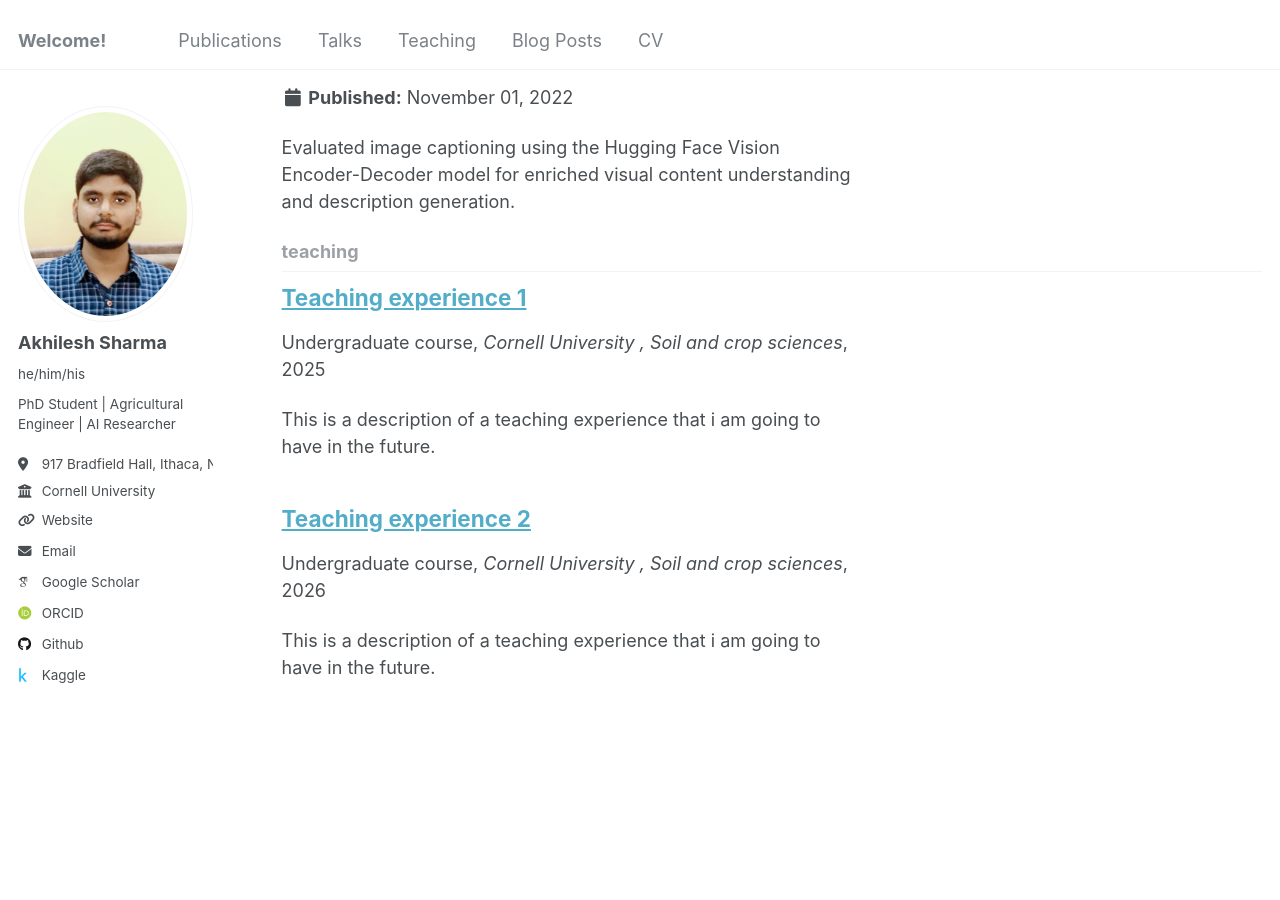
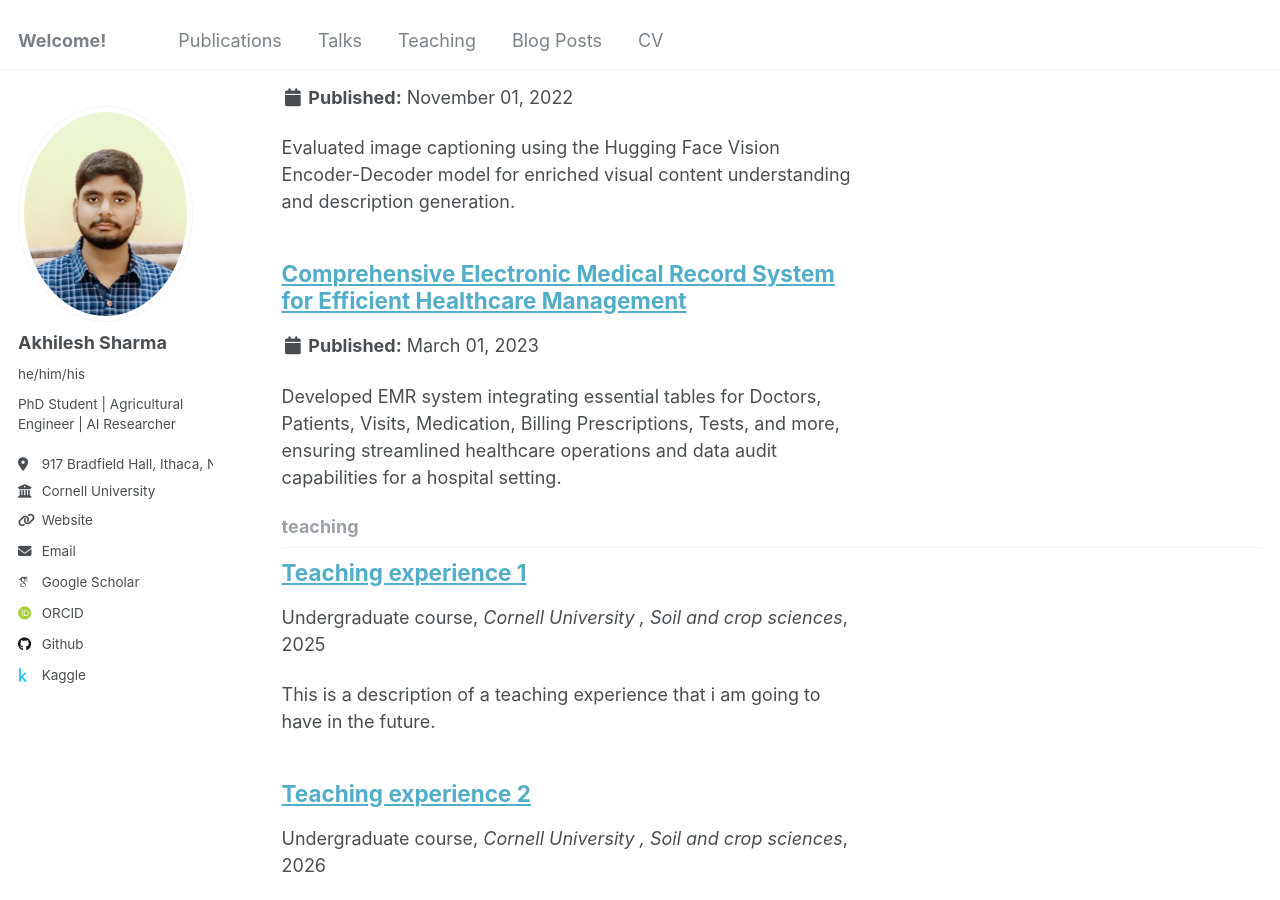
Before and after one commit to akhilesh99sharma/akhilesh99sharma.github.io, a Jekyll site: the page built from _pages/collection-archive.html, in a window 1280 px wide and 900 px high, scrolled down 2667 px. Built offline with Jekyll 4.4.1, drawn with Linux system fonts in a browser that asks for light colours; some web fonts are replaced; a file with an impossible date is left out.

Commit message:
Update project-5.md

```diff
--- a/_talks/project-5.md
+++ b/_talks/project-5.md
@@ -4,7 +4,7 @@ collection: project
 #type: "Talk"
 #permalink: /talks/project-5
 #venue: "London School of Testing"
-date: Spring  2023
+date: 2023-03-01
 #location: "London, UK"
 ---
 
```
